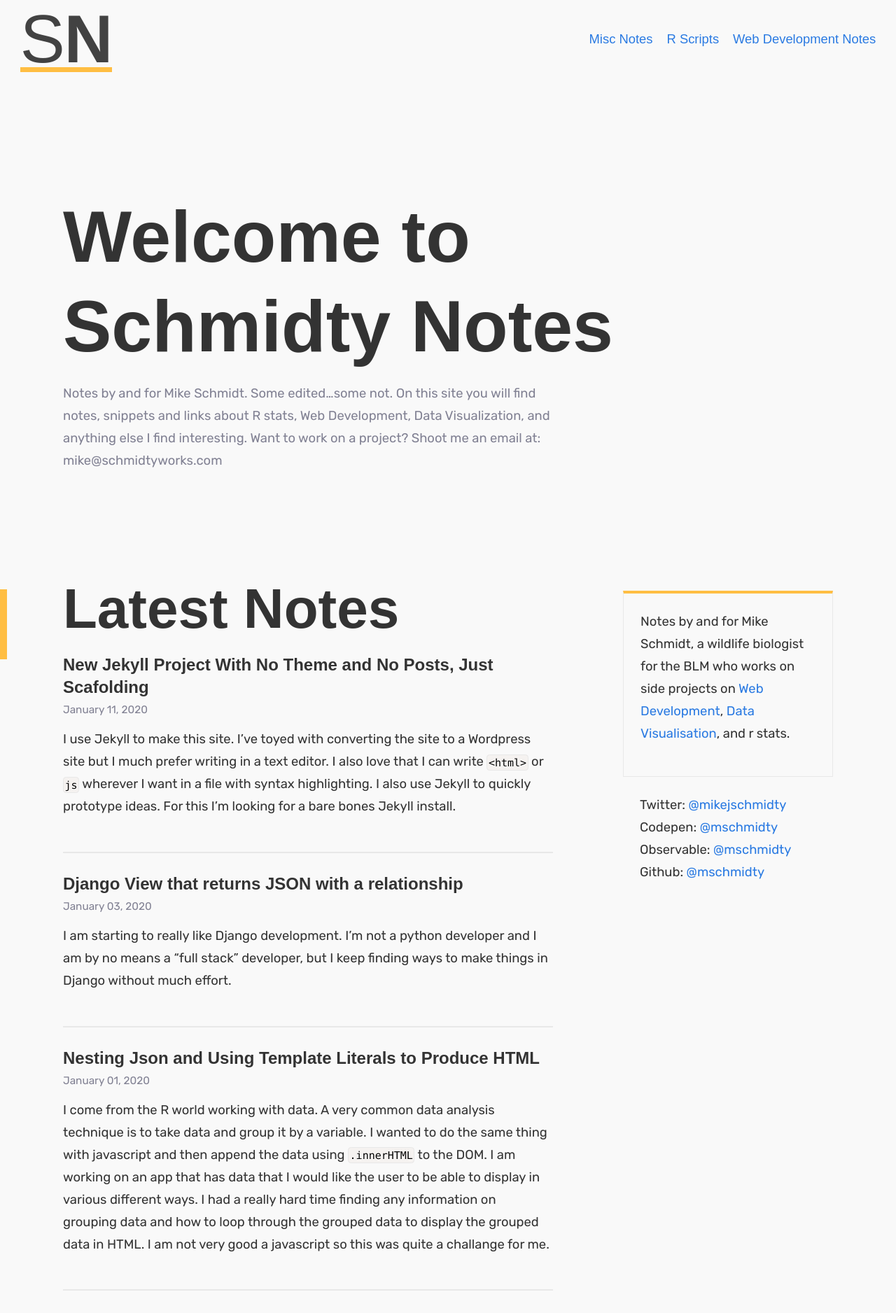
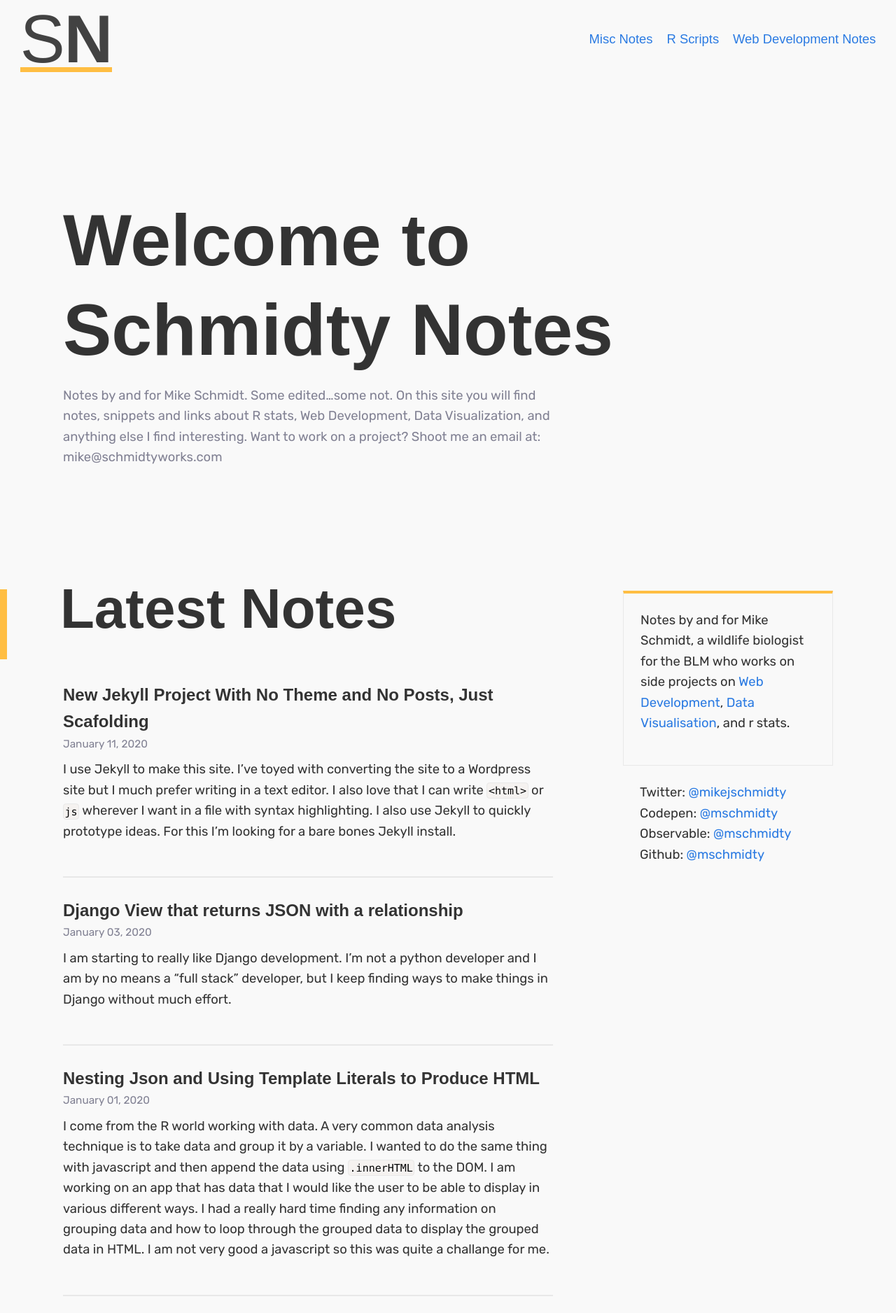
Before and after one commit to mschmidty/bio_notes, a Jekyll site: the page built from index.md, in a window 1280 px wide. Shown: the top 1876 px of the page at 70% size. Built offline with Jekyll 4.4.1, drawn with Linux system fonts in a browser that asks for light colours.

Commit message:
more font adjust

```diff
--- a/_sass/overwrite/all-content.scss
+++ b/_sass/overwrite/all-content.scss
@@ -76,7 +76,7 @@ $content-max-width:1100px;
   font-size:$post-title-size;
   padding:0;
   font-weight:$header-font-weight-bold;
-  margin:0 0 0 0;
+  margin:0 0 40px -4px;
   color:$black;
   line-height:0.9;
 }
--- a/_sass/overwrite/text.scss
+++ b/_sass/overwrite/text.scss
@@ -7,6 +7,7 @@ $post-title-size:5rem;
 $body-font-weight:300;
 $header-font-weight:700;
 $header-font-weight-bold:700;
+$body-line-height:1.6;
 body{
   font-family:$h-font;
   font-size:$font-size;
@@ -57,7 +58,7 @@ h3, .post-content h3 {
 p, ul, ol {
   font-size:$font-size;
   margin-bottom:1.3rem;
-  line-height:2rem;
+  line-height:$body-line-height;
   font-weight:$body-font-weight;
   color: $black;
 }
```
